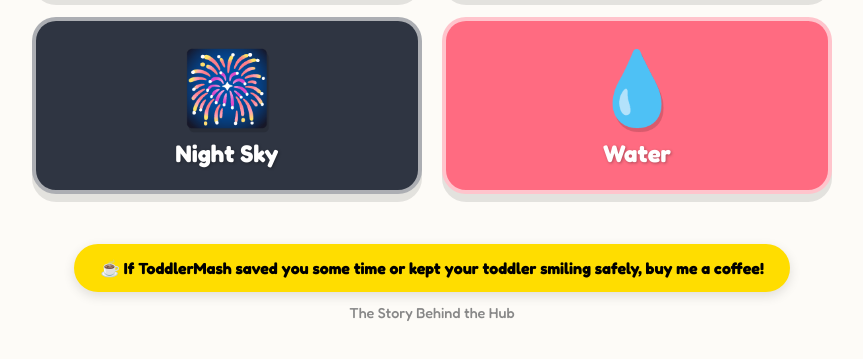
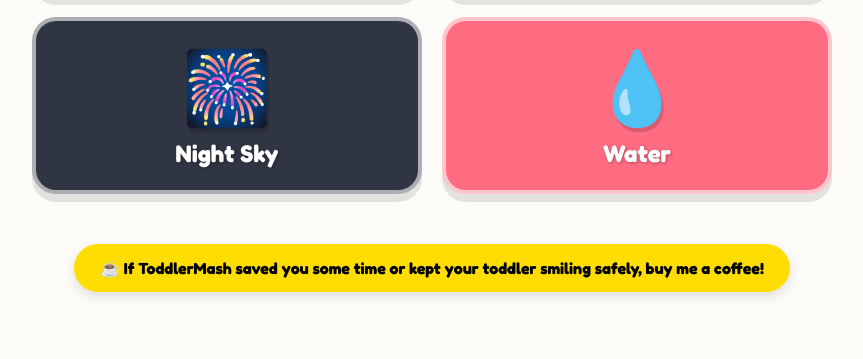
Before and after one commit to mahimm2018-art/PlayHub, a plain HTML site: page index.html in a window 1280 px wide. Shown: the part 735-1094 px from the top of the page, without its empty margins (208-1071 px from the left). After the commit the page ends 1067 px from the top, so only its background shows below. Drawn offline with Linux system fonts and the light colour scheme.

Commit message:
Update index.html

```diff
--- a/index.html
+++ b/index.html
@@ -184,7 +184,6 @@
             <a href="https://buymeacoffee.com/m007" target="_blank" class="bmc-button">
                 ☕ If ToddlerMash saved you some time or kept your toddler smiling safely, buy me a coffee!
             </a>
-            <a href="about.html" class="about-link">The Story Behind the Hub</a>
         </footer>
     </div>
 
```
